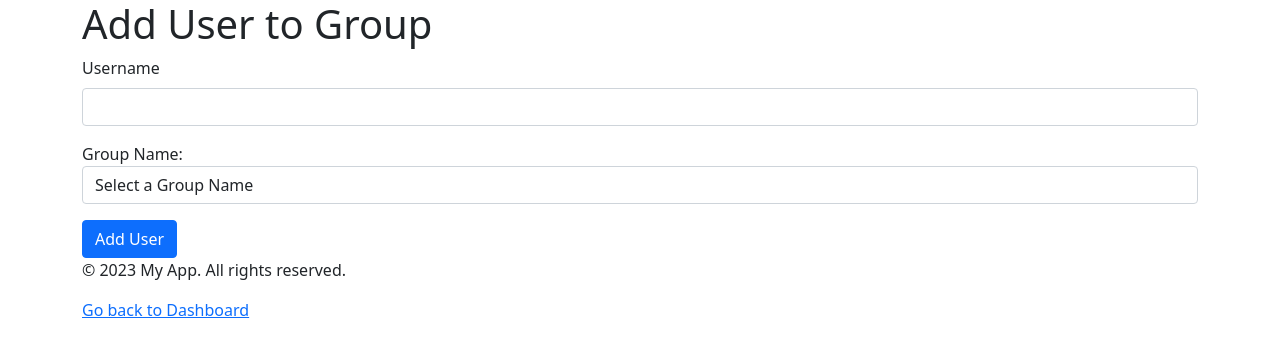
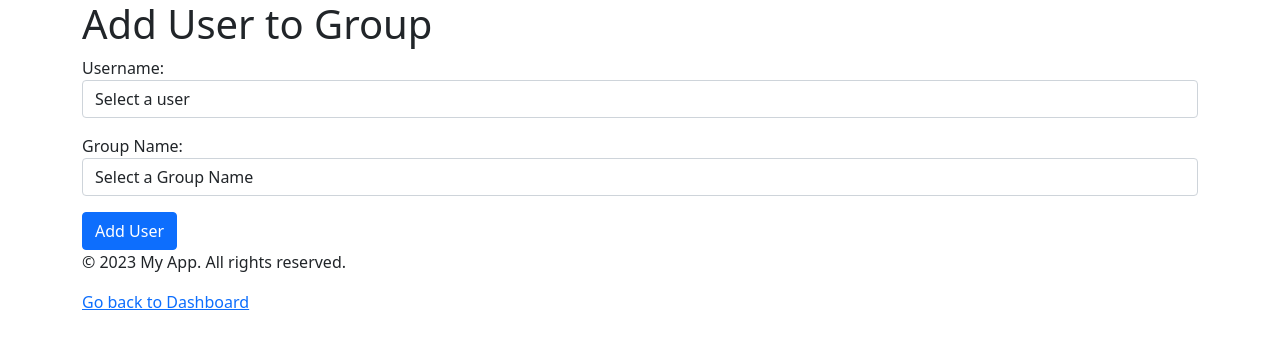
Before and after one commit to cutekernel/filesharingapp, a Flask app: page /addmember in a window 1280 px wide. Shown: the top 357 px of the page. Run offline with Flask 3, Linux system fonts and the light colour scheme; the visitor is signed in with stand-in values (Sample User, id 1).

Commit message:
user mngt: add member - chnaged html page

```diff
--- a/ui/app.py
+++ b/ui/app.py
@@ -665,6 +665,7 @@ def removegroup():
 @app.route('/addmember', methods=['GET', 'POST'])
 def addmember():
     groupnames = get_groupnames()
+    usernames = get_usernames()
     if request.method == 'POST' and 'username' in request.form and 'groupname' in request.form:
         # add a user to a group
         username = request.form.get('username')
@@ -689,7 +690,7 @@ def addmember():
             }
         )
         db.session.commit()
-    return render_template('addmember.html', groupnames=groupnames)
+    return render_template('addmember.html', groupnames=groupnames, usernames=usernames)
 def get_groupnames():
     # Query the database to retrieve the list of categories
     # You can customize this part to retrieve the categories based on your database schema and criteria
@@ -700,6 +701,17 @@ def get_groupnames():
     groupnames = [row[0] for row in result.fetchall()]
 
     return groupnames
+
+def get_usernames():
+    # Query the database to retrieve the list of categories
+    # You can customize this part to retrieve the categories based on your database schema and criteria
+
+    # Example: Retrieve categories from a Categories table
+    query = "SELECT Username FROM User"
+    result = db.session.execute(text(query))
+    usernames = [row[0] for row in result.fetchall()]
+
+    return usernames
 
 @app.route('/removemember', methods=['GET', 'POST'])
 def removemember():
--- a/ui/templates/addmember.html
+++ b/ui/templates/addmember.html
@@ -12,8 +12,15 @@
         <h1>Add User to Group</h1>
         <form action="/addmember" method="post">
             <div class="mb-3">
-                <label for="username" class="form-label">Username</label>
-                <input type="text" class="form-control" id="username" name="username">
+                <div class="mb-3">
+                    <label for="username">Username:</label>
+                    <select class="form-control" id="username" name="username">
+                      <option value="">Select a user</option>
+                      {% for username in usernames %}
+                        <option value="{{ username }}">{{ username }}</option>
+                      {% endfor %}
+                    </select>
+                </div>
             </div>
             <div class="mb-3">
                 <label for="groupname">Group Name:</label>
```
